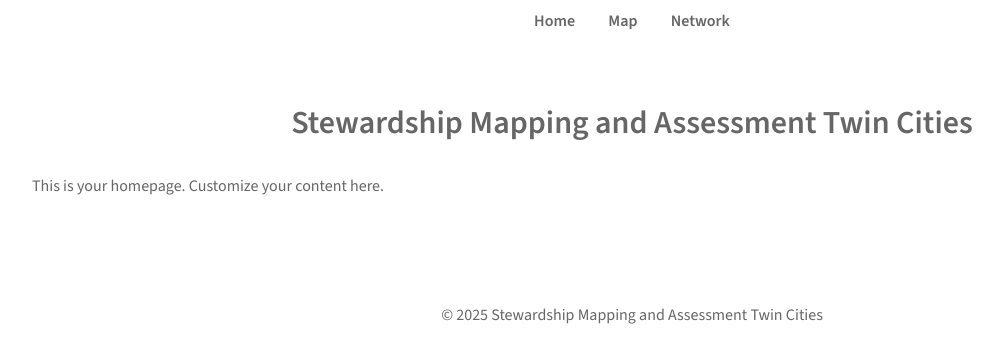
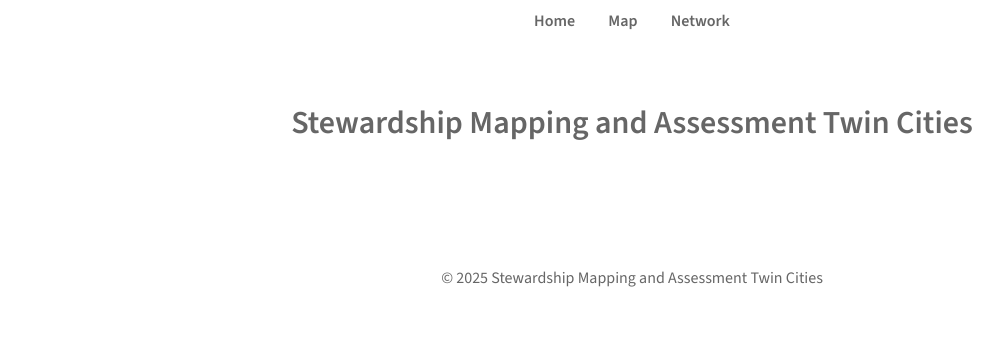
Before and after one commit to sallydonovan/mspstewmap, a Jekyll site: the page built from index.md, in a window 1280 px wide. Shown: the top 363 px of the page, without its empty margins (8-1011 px from the left). Built offline with Jekyll 4.4.1, drawn with Linux system fonts in a browser that asks for light colours.

Commit message:
Update index.md

```diff
--- a/index.md
+++ b/index.md
@@ -2,5 +2,3 @@
 title: "Stewardship Mapping and Assessment Twin Cities"
 layout: default
 ---
-
-This is your homepage. Customize your content here.
```
